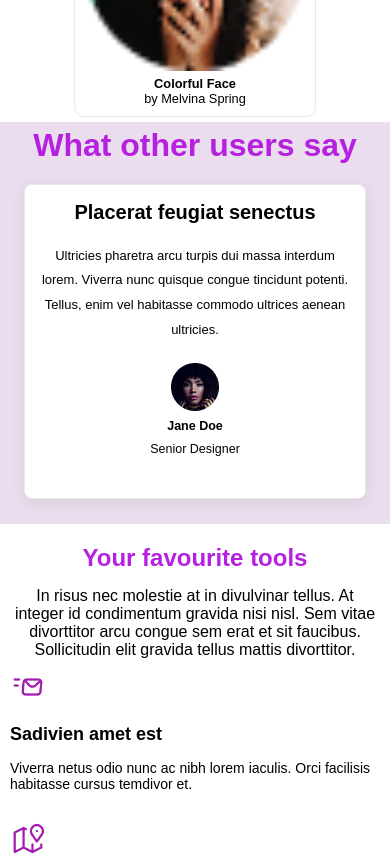
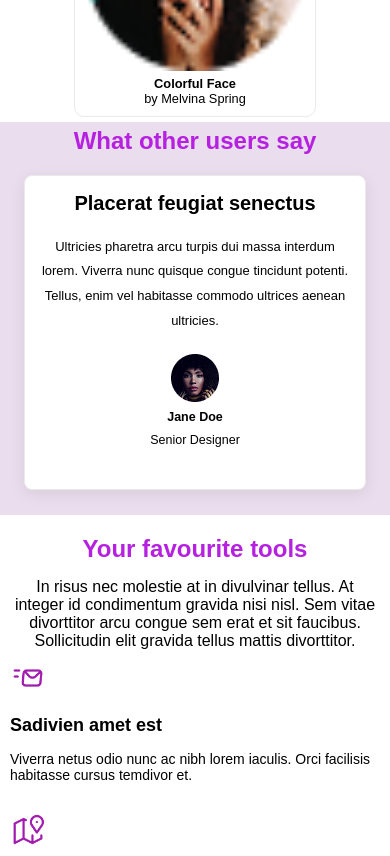
Before and after one commit to Shubham-kumawat/uplift, a React (Vite) app: page / in a window 390 px wide. Shown: the part 2980-3836 px from the top of the page. Built offline with nearby package versions, Linux system fonts and the light colour scheme.

Commit message:
font size updated

```diff
--- a/src/components/Section4.css
+++ b/src/components/Section4.css
@@ -114,7 +114,7 @@
 
 @media (max-width: 480px) {
   .section4 h1 {
-    font-size: 1.5;
+    font-size: 1.5rem;
   }
 
   .left-arrow,
--- a/src/components/Section5.css
+++ b/src/components/Section5.css
@@ -78,7 +78,7 @@
   }
 
   .section5 h1 {
-    font-size: 1.5em;
+    font-size: 1.5rem;
     margin-bottom: 15px;
   }
 
--- a/src/components/Section6.css
+++ b/src/components/Section6.css
@@ -83,7 +83,7 @@ background-color: white;
 
 @media (max-width: 480px) {
   .section6 h2 {
-    font-size: 1.5;
+    font-size: 1.5rem;
   }
 
   .section6 p {
```
